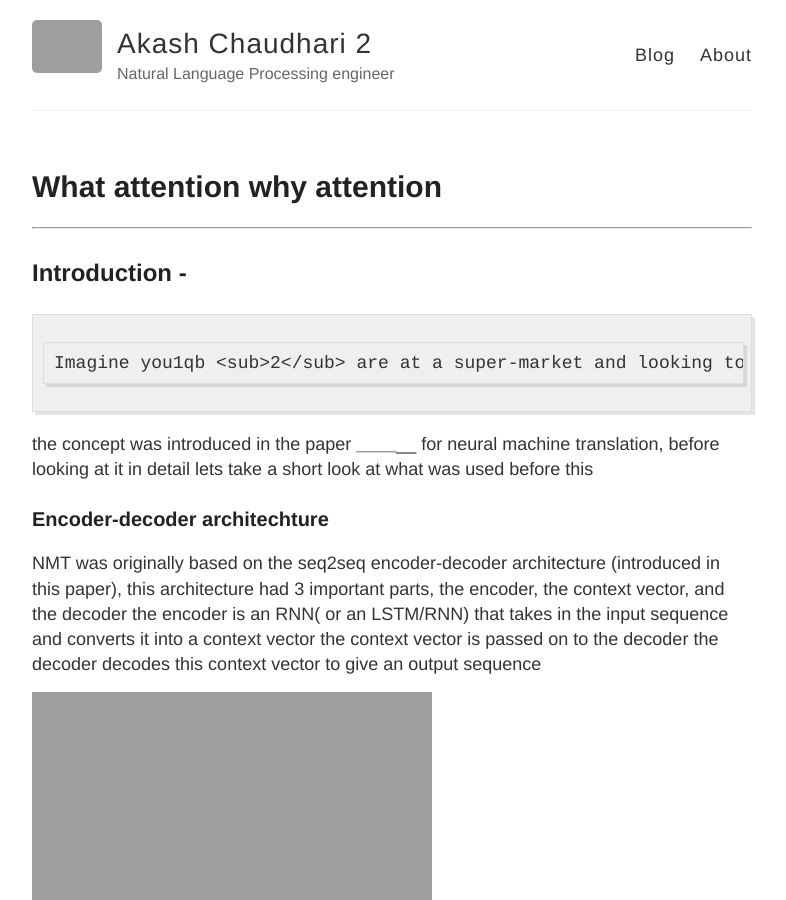
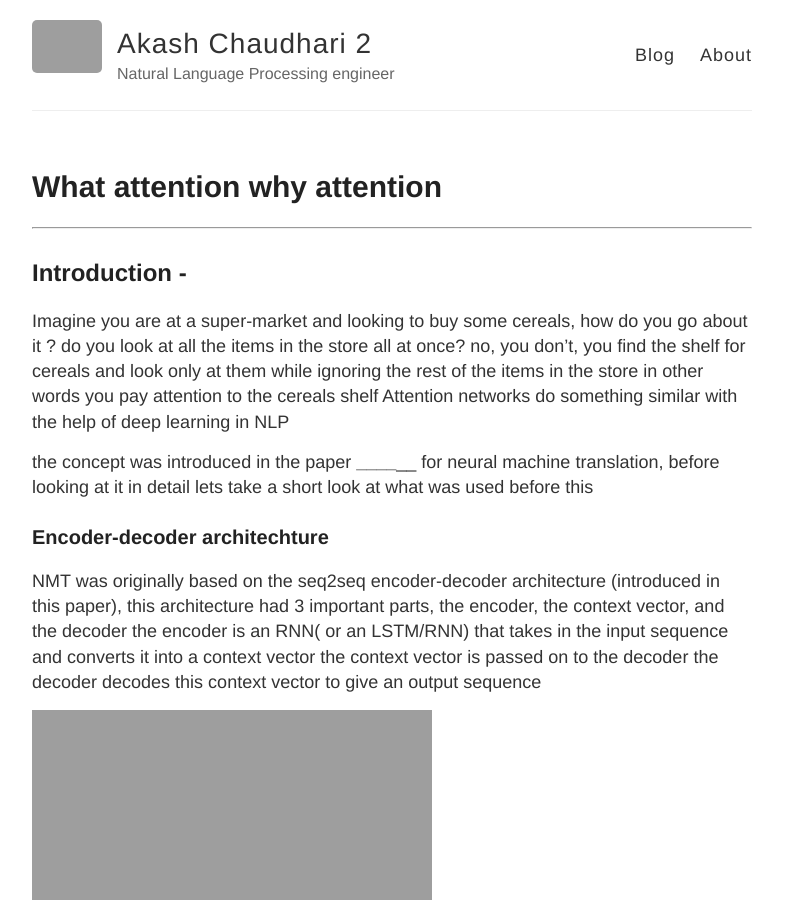
Before and after one commit to akashchaudhari98/akashchaudhari98.github.io, a Jekyll site: the page built from _posts/2020-6-12-what attention why attention.md, in a window 1280 px wide and 900 px high. Shown: the whole window, without its empty margins (248-1034 px from the left). Built offline with Jekyll 4.4.1, drawn with Linux system fonts in a browser that asks for light colours; our own code applies the rules of GitHub Pages for plain Markdown files; grey boxes are pictures that could not be loaded.

Commit message:
Update 2020-6-12-what attention why attention.md

```diff
--- a/_posts/2020-6-12-what attention why attention.md
+++ b/_posts/2020-6-12-what attention why attention.md
@@ -4,7 +4,7 @@
 
 ## Introduction -
 
-    Imagine you1qb <sub>2</sub> are at a super-market and looking to buy some cereals, how do you go about it ? do you look at all the items in the store all at once? no, you don't, you find the shelf for cereals and look only at them
+Imagine you are at a super-market and looking to buy some cereals, how do you go about it ? do you look at all the items in the store all at once? no, you don't, you find the shelf for cereals and look only at them
 while ignoring the rest of the items in the store in other words you pay attention to the cereals shelf
 Attention networks do something similar with the help of deep learning in NLP
 
```
